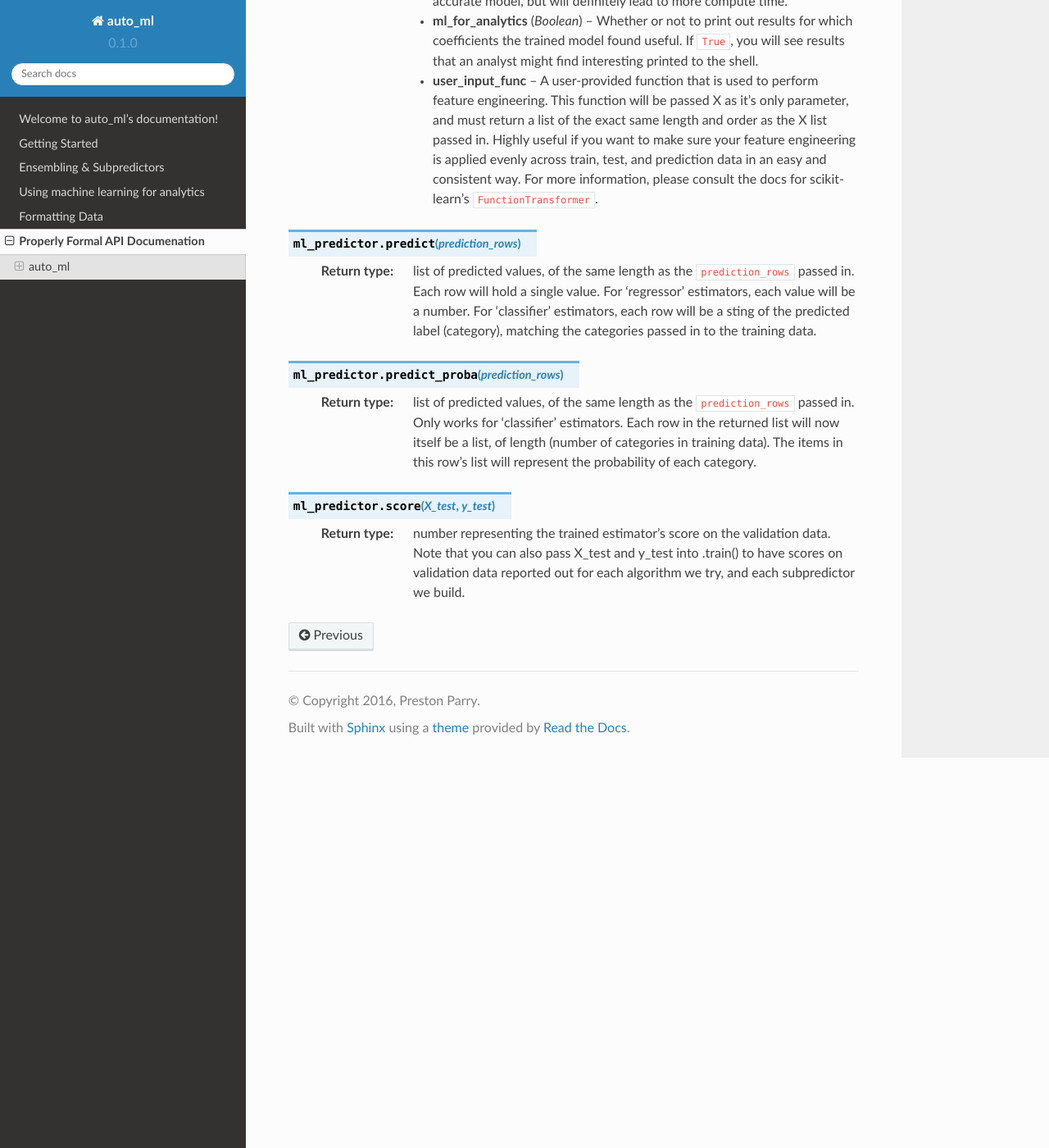
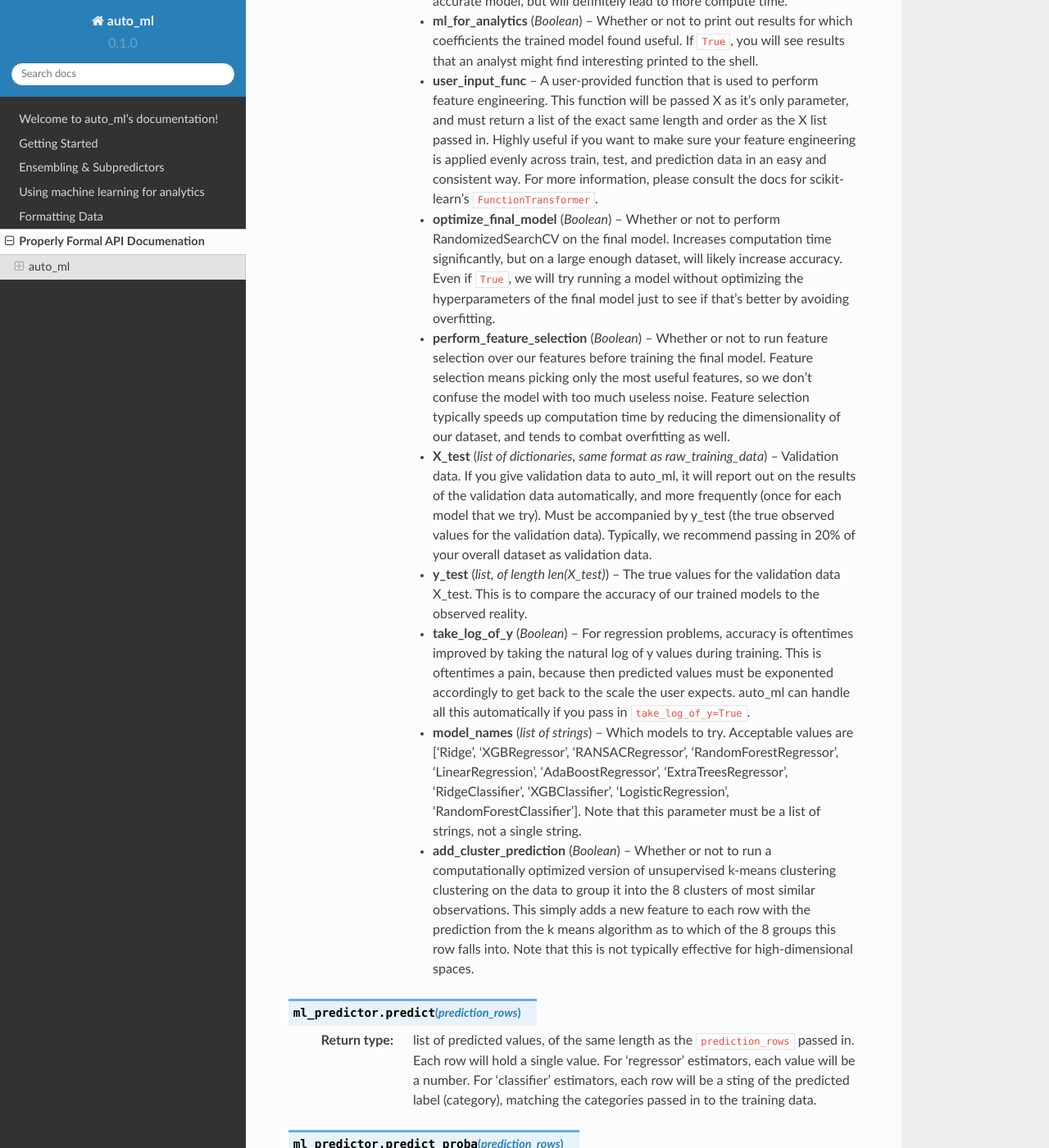
Before and after one commit to ClimbsRocks/auto_ml, a Sphinx documentation site: the page built from docs/source/api_docs_for_geeks.rst, in a window 1280 px wide and 1400 px high, scrolled down 931 px. Shown: the whole window at 82% size. Built offline with Sphinx 7.4.7 and the Read the Docs theme 2.0.0, drawn with Linux system fonts in a browser that asks for light colours.

Commit message:
finishes adding all the primary params used by .train()

```diff
--- a/docs/source/api_docs_for_geeks.rst
+++ b/docs/source/api_docs_for_geeks.rst
@@ -33,6 +33,26 @@ auto_ml
   :param user_input_func: A user-provided function that is used to perform feature engineering. This function will be passed X as it's only parameter, and must return a list of the exact same length and order as the X list passed in. Highly useful if you want to make sure your feature engineering is applied evenly across train, test, and prediction data in an easy and consistent way. For more information, please consult the docs for scikit-learn's ``FunctionTransformer``.
   :type user_input_func: function
 
+  :param optimize_final_model: Whether or not to perform RandomizedSearchCV on the final model. Increases computation time significantly, but on a large enough dataset, will likely increase accuracy. Even if ``True``, we will try running a model without optimizing the hyperparameters of the final model just to see if that's better by avoiding overfitting.
+  :type optimize_final_model: Boolean
+
+  :param perform_feature_selection: Whether or not to run feature selection over our features before training the final model. Feature selection means picking only the most useful features, so we don't confuse the model with too much useless noise. Feature selection typically speeds up computation time by reducing the dimensionality of our dataset, and tends to combat overfitting as well.
+  :type perform_feature_selection: Boolean
+
+  :param X_test: Validation data. If you give validation data to auto_ml, it will report out on the results of the validation data automatically, and more frequently (once for each model that we try). Must be accompanied by y_test (the true observed values for the validation data). Typically, we recommend passing in 20% of your overall dataset as validation data.
+  :type X_test: list of dictionaries, same format as raw_training_data
+
+  :param y_test: The true values for the validation data X_test. This is to compare the accuracy of our trained models to the observed reality.
+  :type y_test: list, of length len(X_test)
+
+  :param take_log_of_y: For regression problems, accuracy is oftentimes improved by taking the natural log of y values during training. This is oftentimes a pain, because then predicted values must be exponented accordingly to get back to the scale the user expects. auto_ml can handle all this automatically if you pass in ``take_log_of_y=True``.
+  :type take_log_of_y: Boolean
+
+  :param model_names: Which models to try. Acceptable values are ['Ridge', 'XGBRegressor', 'RANSACRegressor', 'RandomForestRegressor', 'LinearRegression', 'AdaBoostRegressor', 'ExtraTreesRegressor', 'RidgeClassifier', 'XGBClassifier', 'LogisticRegression', 'RandomForestClassifier']. Note that this parameter must be a list of strings, not a single string.
+  :type model_names: list of strings
+
+  :param add_cluster_prediction: Whether or not to run a computationally optimized version of unsupervised k-means clustering clustering on the data to group it into the 8 clusters of most similar observations. This simply adds a new feature to each row with the prediction from the k means algorithm as to which of the 8 groups this row falls into. Note that this is not typically effective for high-dimensional spaces.
+  :type add_cluster_prediction: Boolean
 
 
 .. py:method:: ml_predictor.predict(prediction_rows)
```
